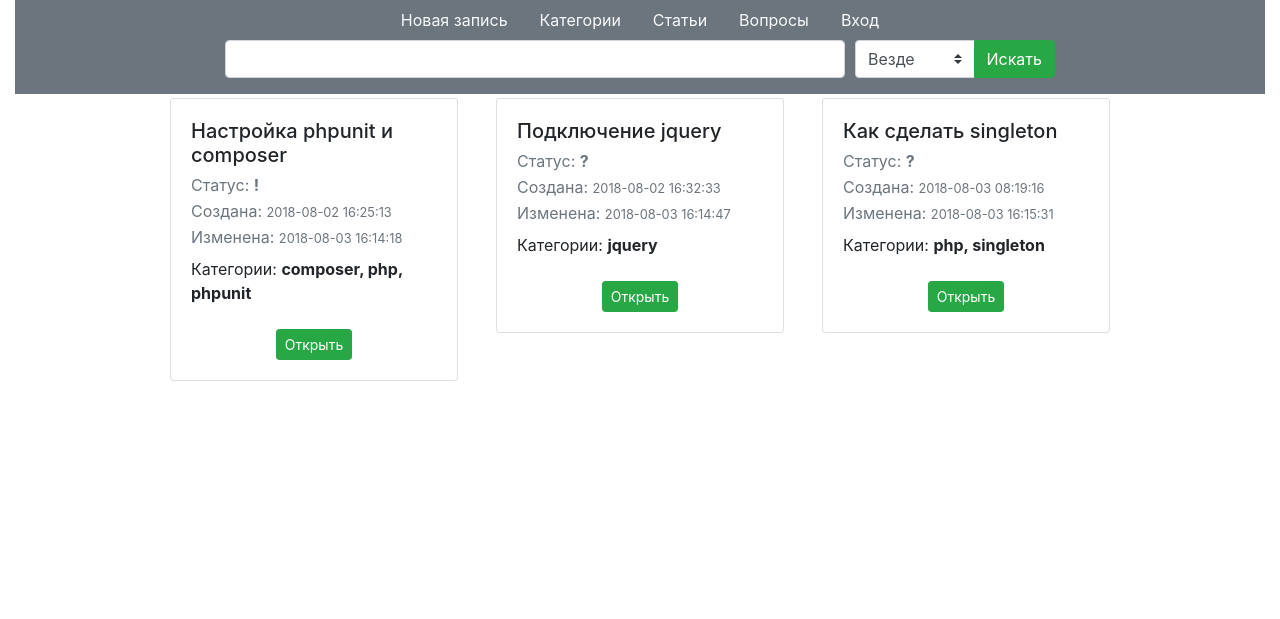
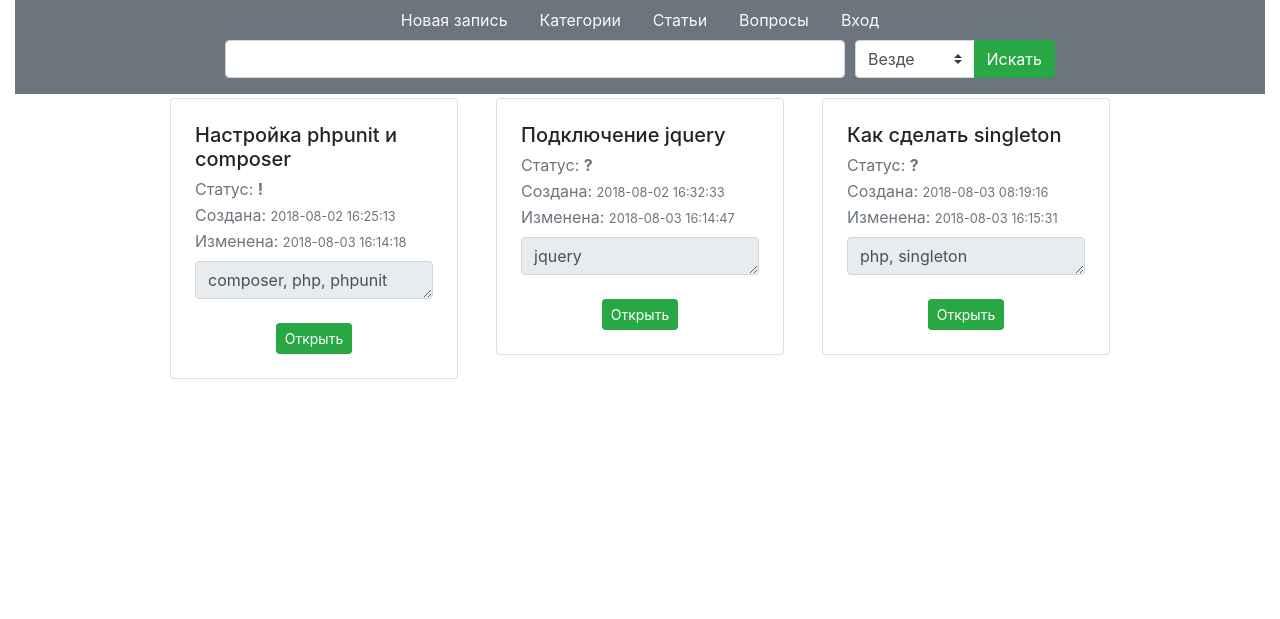
Before and after one commit to Jammmes/myknbase, a PHP site: page / in a window 1280 px wide. Shown: the top 619 px of the page. Run offline with PHP 8.4, Linux system fonts and the light colour scheme; data comes from the database, SQL or seed files in the repository; some libraries are stand-ins or nearby versions.

Commit message:
modify article mini card

```diff
--- a/app/controllers/CatalogController.php
+++ b/app/controllers/CatalogController.php
@@ -5,7 +5,7 @@
  */
 class CatalogController extends Controller
 {
-    public $view = 'v_articles';
+    public $view = 'v_catalog';
     public $title = 'Каталог статей';
     protected $catalog;
     protected $userData;
--- a/app/views/v_article_minCard.php
+++ b/app/views/v_article_minCard.php
@@ -1,11 +1,12 @@
 <div class="col">
-    <div class="card m-1" style="width: 18rem;">
+    <div class="card m-1 p-1 rounded" style="width: 18rem;">
         <div class="card-body">
             <h5 class="card-title"><?= $title;?> </h5>
             <div class="card-subtitle mb-2 text-muted">Статус: <strong><?= $status;?></strong> </div>
             <div class="card-subtitle mb-2 text-muted">Создана: <small><?= $created_at;?></small> </div>
             <div class="card-subtitle mb-2 text-muted">Изменена: <small><?= $changed_at;?></small> </div>
-            <p class="card-text">Категории: <strong><?= $tags;?></strong></p>
+            <textarea class="form-control mb-0 " rows="1" readonly><?= $tags;?></textarea>
+<!--            <p class="card-text">Категории: <strong><?= $tags;?></strong></p>-->
             <form class="text-center mt-4" action="/article/open/" method="post">
                 <input type="hidden" name="id" value="<?= $id;?>"/>
                 <button class="btn btn-sm btn-success" type="submit">Открыть</button>
```
Also changed, not shown: app/views/v_catalog.php (renamed from app/views/v_articles.php).
